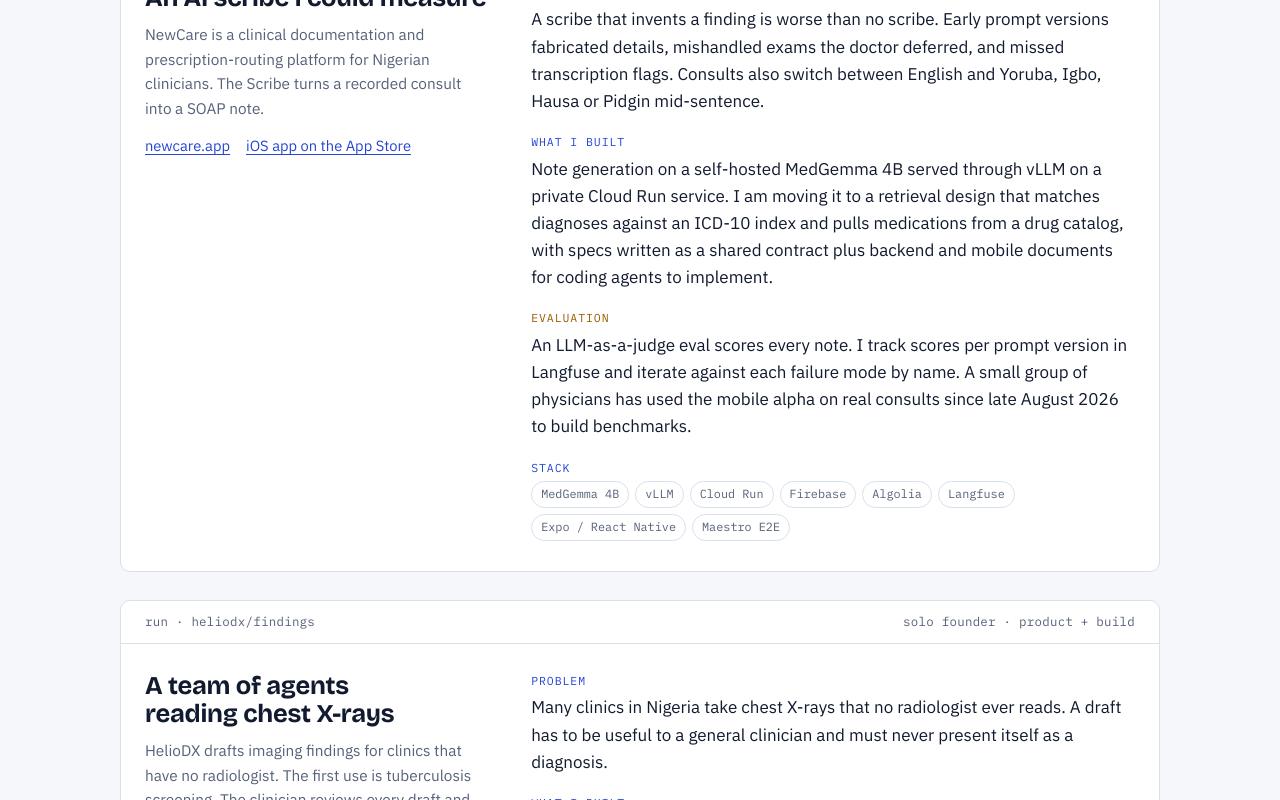
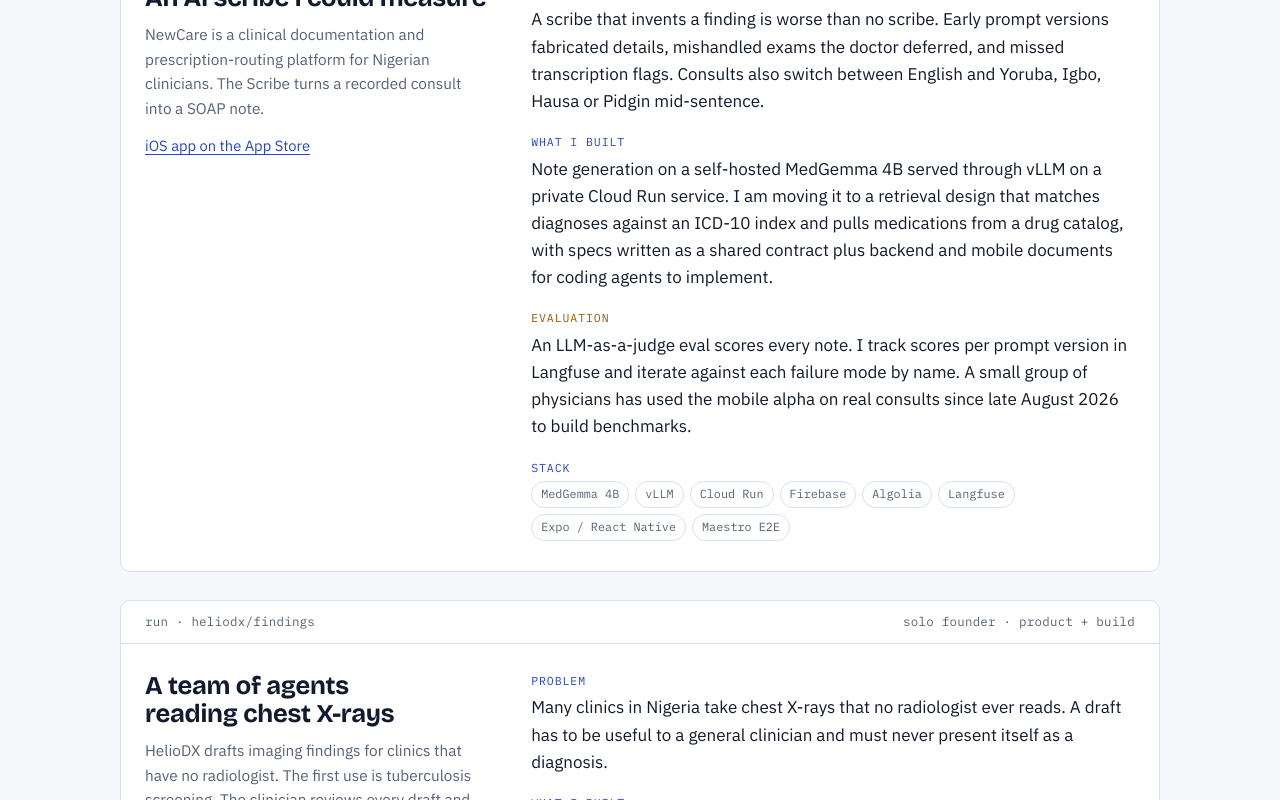
Before and after one commit to newadays/newadays.github.io, a plain HTML site: page index.html in a window 1280 px wide. Shown: the part 2040-2840 px from the top of the page. Drawn offline with nearby package versions, Linux system fonts and the light colour scheme.

Commit message:
Remove newcare.app links

```diff
--- a/index.html
+++ b/index.html
@@ -299,7 +299,7 @@ footer { padding-block: 26px 40px; border-top: 1px solid var(--line); color: var
             <div>
               <h3>An AI scribe I could measure</h3>
               <p class="role">NewCare is a clinical documentation and prescription-routing platform for Nigerian clinicians. The Scribe turns a recorded consult into a SOAP note.</p>
-              <p class="link"><a href="https://newcare.app">newcare.app</a><a href="https://apps.apple.com/us/app/newcare-ai-for-clinicians/id6757157686">iOS app on the App Store</a></p>
+              <p class="link"><a href="https://apps.apple.com/us/app/newcare-ai-for-clinicians/id6757157686">iOS app on the App Store</a></p>
             </div>
             <dl class="steps">
               <div><dt>Problem</dt><dd>A scribe that invents a finding is worse than no scribe. Early prompt versions fabricated details, mishandled exams the doctor deferred, and missed transcription flags. Consults also switch between English and Yoruba, Igbo, Hausa or Pidgin mid-sentence.</dd></div>
@@ -428,7 +428,6 @@ footer { padding-block: 26px 40px; border-top: 1px solid var(--line); color: var
       <p class="links">
         <a href="https://www.linkedin.com/in/gbengawodokun/">linkedin.com/in/gbengawodokun</a>
         <a href="https://github.com/newadays">github.com/newadays</a>
-        <a href="https://newcare.app">newcare.app</a>
         <a href="https://heliodx.com">heliodx.com</a>
       </p>
     </div>
```
